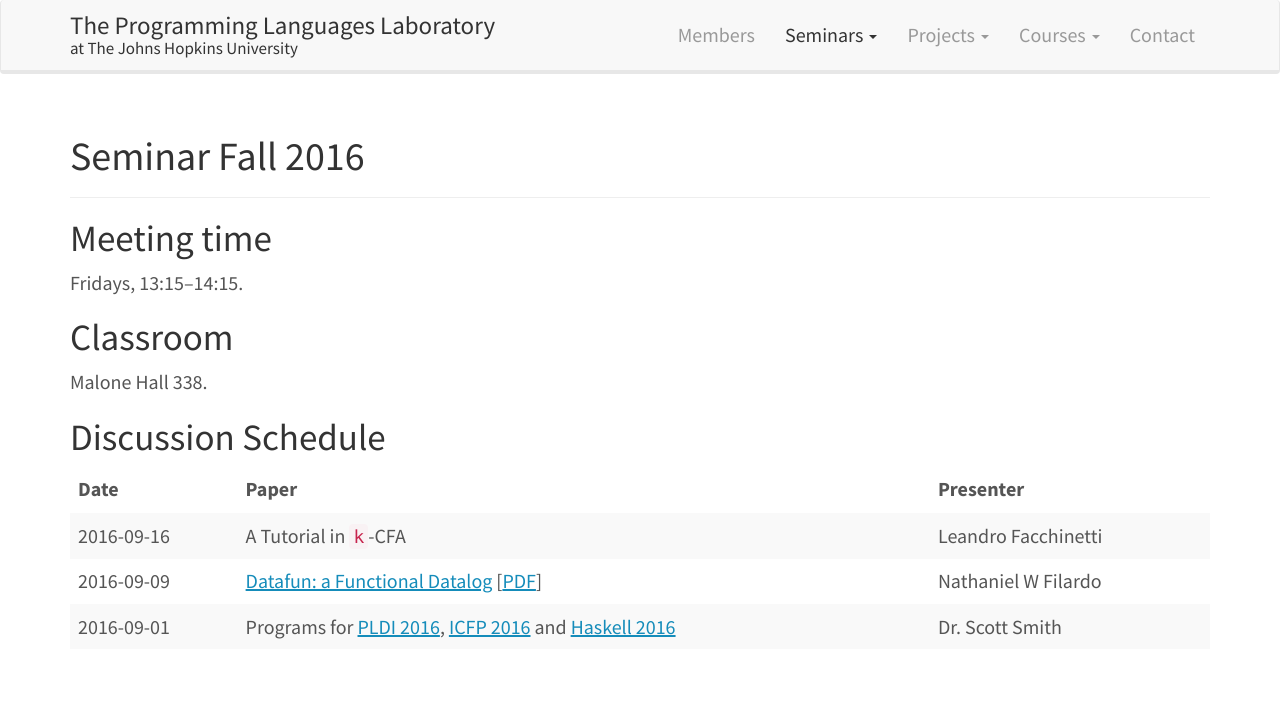
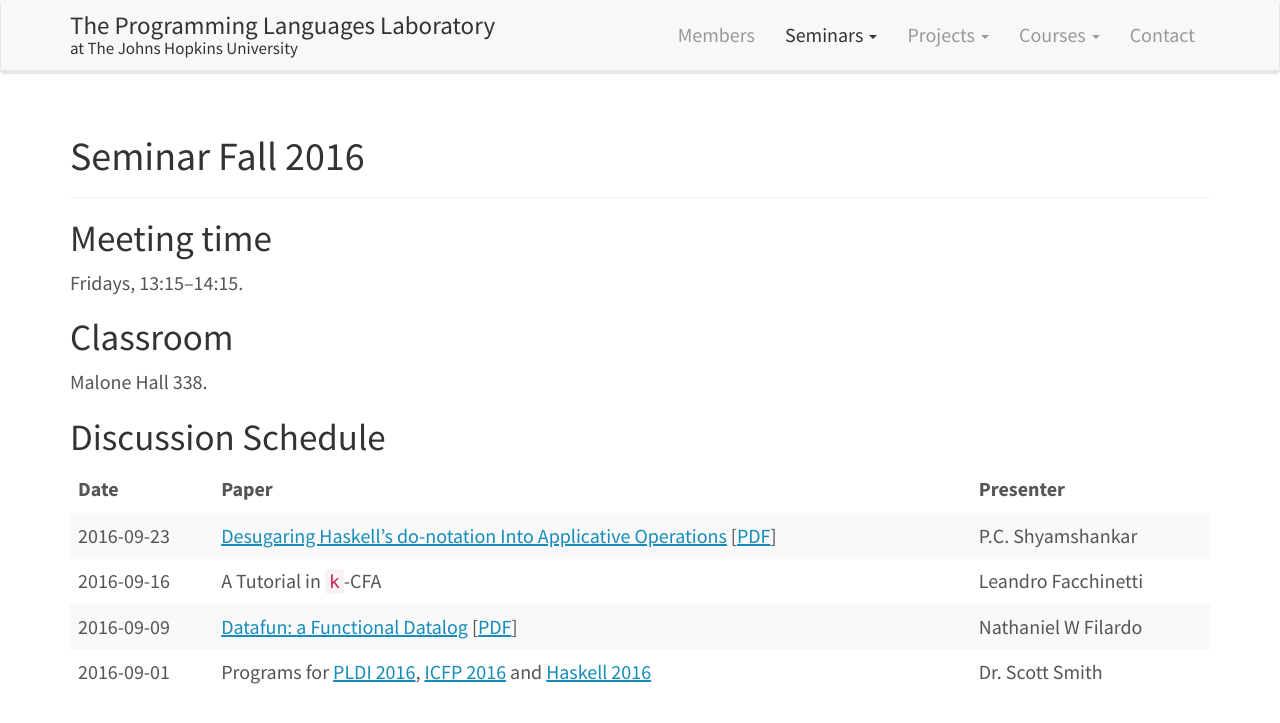
Before and after one commit to JHU-PL-Lab/www-pl-lab, a Jekyll site: the page built from seminars/fall-2016.md, in a window 1280 px wide. Shown: the top 723 px of the page. Built offline with Jekyll 4.4.1, drawn with Linux system fonts in a browser that asks for light colours.

Commit message:
Add 2016-09-23 seminar

```diff
--- a/seminars/fall-2016.md
+++ b/seminars/fall-2016.md
@@ -18,6 +18,7 @@ Discussion Schedule
 
 |       Date | Paper                                                                                                                                                                                                                                                             | Presenter           |
 |------------+-------------------------------------------------------------------------------------------------------------------------------------------------------------------------------------------------------------------------------------------------------------------+---------------------|
+| 2016-09-23 | [Desugaring Haskell’s do-notation Into Applicative Operations](http://dl.acm.org/citation.cfm?id=2976007) [[PDF](http://research.microsoft.com/en-us/um/people/simonpj/papers/list-comp/applicativedo.pdf)]                                                       | P.C. Shyamshankar   |
 | 2016-09-16 | A Tutorial in `k`-CFA                                                                                                                                                                                                                                             | Leandro Facchinetti |
 | 2016-09-09 | [Datafun: a Functional Datalog](http://conf.researchr.org/event/icfp-2016/icfp-2016-papers-datafun-a-functional-datalog) [[PDF](http://www.cs.bham.ac.uk/~krishnan/datafun.pdf)]                                                                                  | Nathaniel W Filardo |
 | 2016-09-01 | Programs for [PLDI 2016](http://conf.researchr.org/program/pldi-2016/program-pldi-2016), [ICFP 2016](http://conf.researchr.org/program/icfp-2016/program-icfp-2016) and [Haskell 2016](http://conf.researchr.org/track/icfp-2016/haskellsymp-2016-papers#program) | Dr. Scott Smith     |
```
